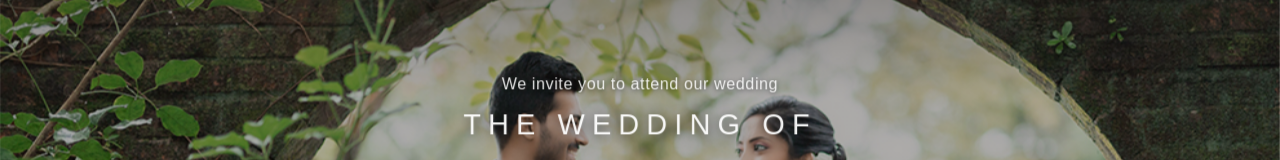
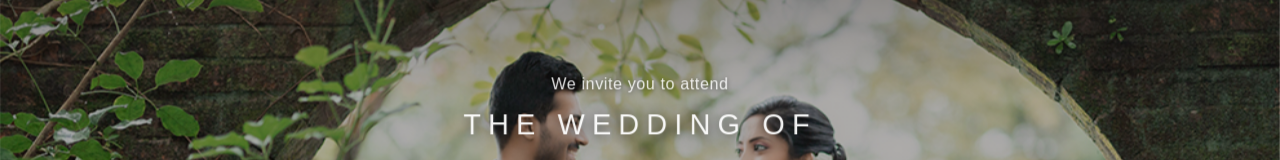
Before and after one commit to Benaragama-003/Wedding-Invitation, a React (Vite) app in the folder Frontend/: page / in a window 1280 px wide. Both pictures are taken after a click on the element 640 px from the left and 683 px from the top of the page. Shown: the part 142-302 px from the top of the page. Built offline with nearby package versions, Linux system fonts and the light colour scheme; a web font is replaced by a local one.

Commit message:
removed "our wedding"

```diff
--- a/Frontend/src/sections/HeroSection.jsx
+++ b/Frontend/src/sections/HeroSection.jsx
@@ -93,7 +93,7 @@ export default function HeroSection() {
                 textShadow: '0 1px 4px rgba(0,0,0,0.5)',
               }}
             >
-              We invite you to attend our wedding
+              We invite you to attend
             </p>
           </div>
 
```
